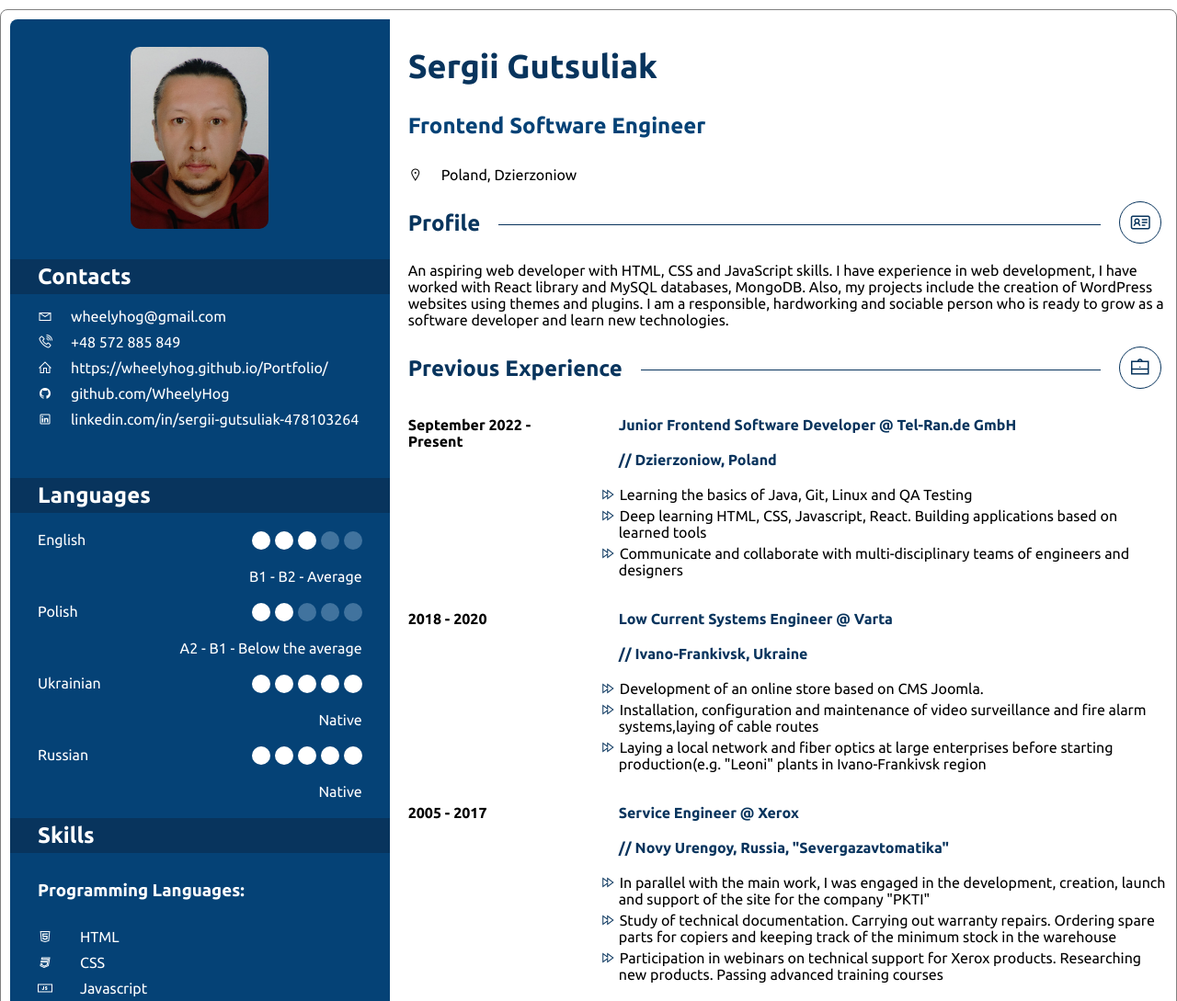
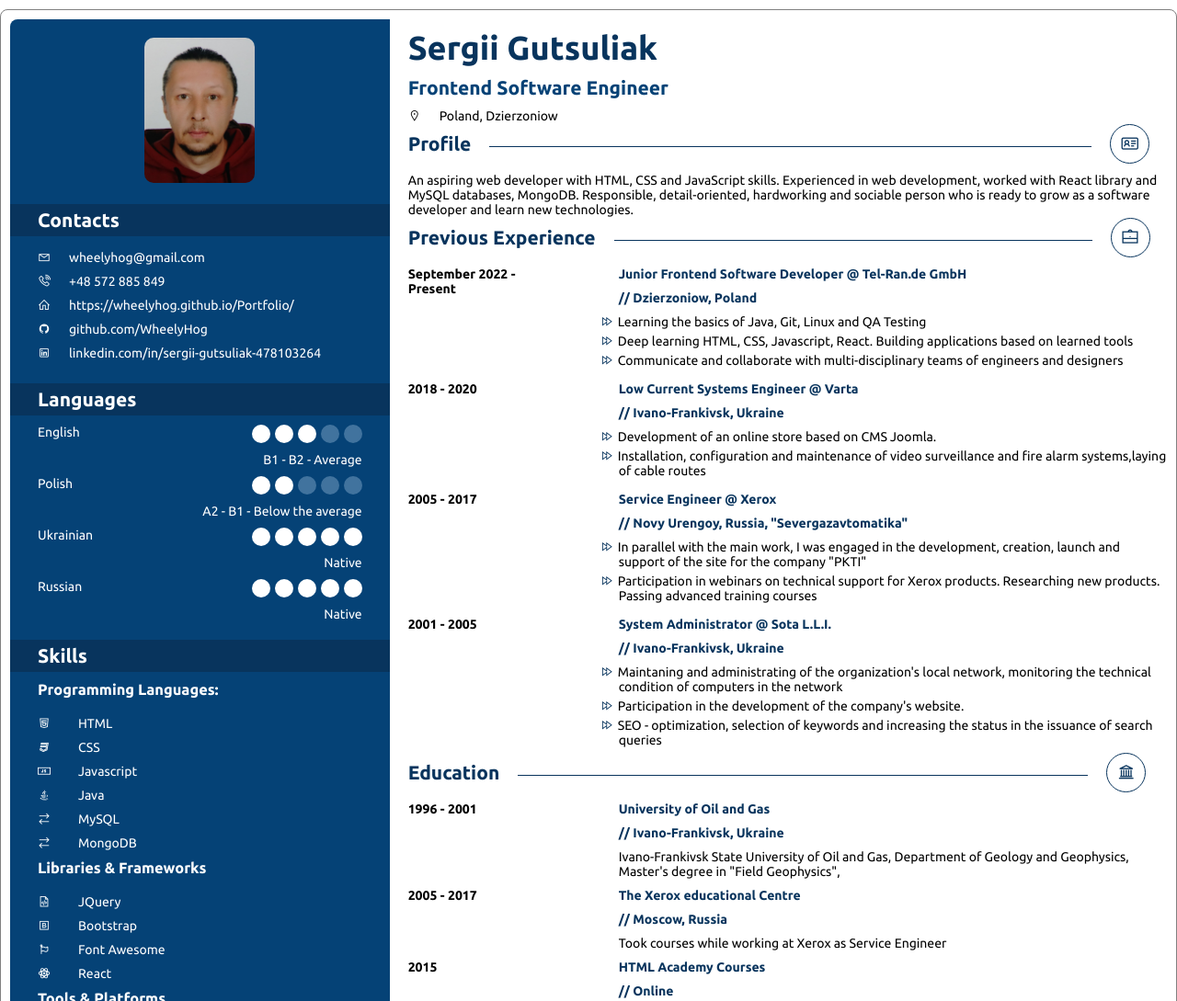
Before and after one commit to WheelyHog/CV, a plain HTML site: page index.html in a window 1280 px wide. Shown: the top 1089 px of the page at 92% size. Drawn offline with nearby package versions, Linux system fonts and the light colour scheme.

Commit message:
change font size and some paddings

```diff
--- a/index.html
+++ b/index.html
@@ -14,7 +14,7 @@
         <div class="aside">
             <div class="contacts">
                 <div class="img-container">
-                <img src="./photo_2023-02-21_18-38-52.jpg" alt="" class="my-photo">
+                    <img src="./photo_2023-02-21_18-38-52.jpg" alt="photo" class="my-photo">
                 </div>
                 <h2 class="block-header">Contacts</h2>
                 <ul class="contacts-list">
@@ -108,15 +108,15 @@
             <div class="interests">
                 <h2 class="block-header">Interests</h2>
                 <ul class="interests-list">
+                    <li class="interests-item"><span><i class="las la-terminal"></i></i></span>Programming</li>
                     <li class="interests-item"><span><i class="las la-motorcycle"></i></span>Riding a motorcycle</li>
                     <li class="interests-item"><span><i class="las la-map-marked"></i></span>Travelling</li>
                     <li class="interests-item"><span><i class="las la-book-reader"></i></span>Reading</li>
                     <li class="interests-item"><span><i class="las la-paw"></i></span>Leathercraft</li>
-                <li class="interests-item"><span><i class="las la-terminal"></i></i></span>Programming</li>
                 </ul>
             </div>
             <div class="qr-code">
-            <img src="qr.png"/>
+                <img src="qr.png" />
                 <a href="https://wheelyhog.github.io/Portfolio/" class="qr-link">Portfolio</a>
             </div>
         </div>
@@ -137,10 +137,10 @@
                     <h2><i class="las la-id-card"></i></h2>
                 </div>
                 <div class="profile-description">
-                <p>An aspiring web developer with HTML, CSS and JavaScript skills. I have experience in web development,
-                    I have worked with React library and MySQL databases, MongoDB. Also, my projects include the
-                    creation of WordPress websites using themes and plugins. I am a responsible, hardworking and
-                    sociable person who is ready to grow as a software developer and learn new technologies.</p>
+                    <p>An aspiring web developer with HTML, CSS and JavaScript skills. Experienced in web
+                        development, worked with React library and MySQL databases, MongoDB. Responsible,
+                        detail-oriented, hardworking and sociable person who is ready to grow as a software developer
+                        and learn new technologies.</p>
                 </div>
             </section>
             <section class="experience">
@@ -158,17 +158,13 @@
                         <h4>// Dzierzoniow, Poland</h4>
                         <ul class="details">
                             <li class="details-item"><i class="las la-fast-forward"></i>Learning the basics of Java,
-                            Git,
-                            Linux and QA Testing
+                                Git, Linux and QA Testing
                             </li>
                             <li class="details-item"><i class="las la-fast-forward"></i>Deep learning HTML, CSS,
-                            Javascript,
-                            React. Building applications based on learned tools
+                                Javascript, React. Building applications based on learned tools
                             </li>
                             <li class="details-item"><i class="las la-fast-forward"></i>Communicate and collaborate with
-                            multi-disciplinary teams of engineers
-                            and
-                            designers
+                                multi-disciplinary teams of engineers and designers
                             </li>
                         </ul>
                     </div>
@@ -188,10 +184,10 @@
                             <li class="details-item"><i class="las la-fast-forward"></i>Installation, configuration and
                                 maintenance of video surveillance and fire alarm systems,laying of cable routes
                             </li>
-                        <li class="details-item"><i class="las la-fast-forward"></i>Laying a local network and fiber
+                            <!-- <li class="details-item"><i class="las la-fast-forward"></i>Laying a local network and fiber
                                 optics at large enterprises before starting production(e.g. "Leoni" plants in
-                            Ivano-Frankivsk region
-                        </li>
+                                Ivano-Frankivsk region)
+                            </li> -->
                         </ul>
                     </div>
 
@@ -208,11 +204,11 @@
                                 I was engaged in the development, creation, launch and support of the site for the
                                 company "PKTI"
                             </li>
-                        <li class="details-item"><i class="las la-fast-forward"></i>Study of technical
+                            <!-- <li class="details-item"><i class="las la-fast-forward"></i>Study of technical
                                 documentation.
                                 Carrying out warranty repairs. Ordering spare parts for copiers and keeping track of the
                                 minimum stock in the warehouse
-                        </li>
+                            </li> -->
                             <li class="details-item"><i class="las la-fast-forward"></i>Participation in webinars on
                                 technical support for Xerox products. Researching new products. Passing advanced
                                 training courses
--- a/style.css
+++ b/style.css
@@ -16,6 +16,7 @@
     border: 1px solid gray;
     gap: 20px;
     border-radius: 8px;
+    font-size: 14px;
 }
 
 /*-----------------------aside--------------------*/
@@ -27,11 +28,11 @@
 
 .img-container {
     text-align: center;
-    padding: 30px;
+    padding: 20px;
 }
 
 .my-photo {
-    width: 150px;
+    width: 120px;
     border-radius: 10px;
 }
 
@@ -43,7 +44,7 @@
 .contacts-list {
     padding: 5px 30px;
     list-style: none;
-    margin-bottom: 50px;
+    margin-bottom: 20px;
 }
 
 .contacts-item {
@@ -57,7 +58,7 @@
 }
 
 .language-block {
-    margin: 20px 30px;
+    margin: 10px 30px;
     display: flex;
     justify-content: space-between;
 }
@@ -84,7 +85,7 @@
 }
 
 .interests {
-    margin: 30px 0;
+    margin: 20px 0;
 }
 
 .interests-list {
@@ -102,39 +103,40 @@
 }
 
 .block-subheader {
-    margin: 30px;
+    margin: 10px 30px;
 }
 
 .skills {
     margin-top: 20px;
 }
 
-.qr-code{
-    margin-top: 50px;
+.qr-code {
+    margin-top: 20px;
     display: flex;
     flex-direction: column;
     justify-content: center;
     align-items: center;
-    gap: 20px;
+    gap: 10px;
 }
 
-.qr-code img{
+.qr-code img {
     width: 50%;
     border: 1px solid #ffffff;
     padding: 30px;
     border-radius: 20px;
 }
 
-.qr-code a{
+.qr-code a {
     text-decoration: none;
     color: #ffffff;
     font-weight: 600;
+    margin-bottom: 20px;
 }
 
 /*-----------------------main--------------------------*/
 
 .top {
-    margin-top: 30px;
+    margin-top: 10px;
 }
 
 .name {
@@ -144,7 +146,7 @@
 
 .speciality {
     color: #054276;
-    margin: 30px 0;
+    margin: 10px 0;
 }
 
 .info {
@@ -157,15 +159,15 @@
 }
 
 .experience {
-    margin-top: 30px;
+    margin-top: 10px;
 }
 
-.profile{
-    margin-top: 30px;
+.profile {
+    margin-top: 10px;
 }
 
-.profile-description{
-    margin-top: 20px;
+.profile-description {
+    margin-top: 10px;
 }
 
 .profile-line {
@@ -184,7 +186,7 @@
 .line {
     background: #08345d;
     height: 1px;
-    width: 500px;
+    width: 520px;
     margin-top: 15px;
 }
 
@@ -196,7 +198,7 @@
 }
 
 .description {
-    margin-top: 30px;
+    margin-top: 10px;
     display: grid;
     grid-template-columns: 1fr 4fr;
     gap: 80px;
@@ -204,7 +206,7 @@
 
 .period h4,
 .place h4 {
-    margin-bottom: 20px;
+    margin-bottom: 10px;
 }
 
 .place h4 {
@@ -226,7 +228,7 @@
 }
 
 .education {
-    margin-top: 30px;
+    margin-top: 10px;
 }
 
 .edu-line {
```
Lines whose indentation alone changed are shown as unchanged.
